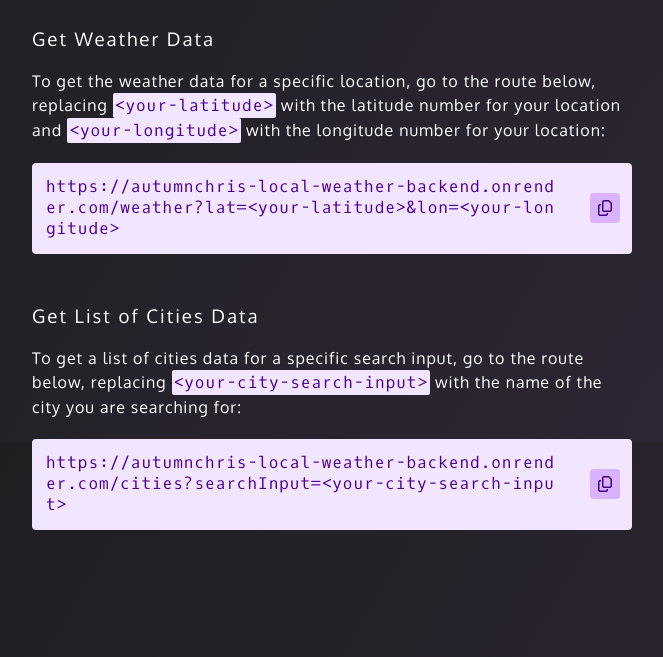
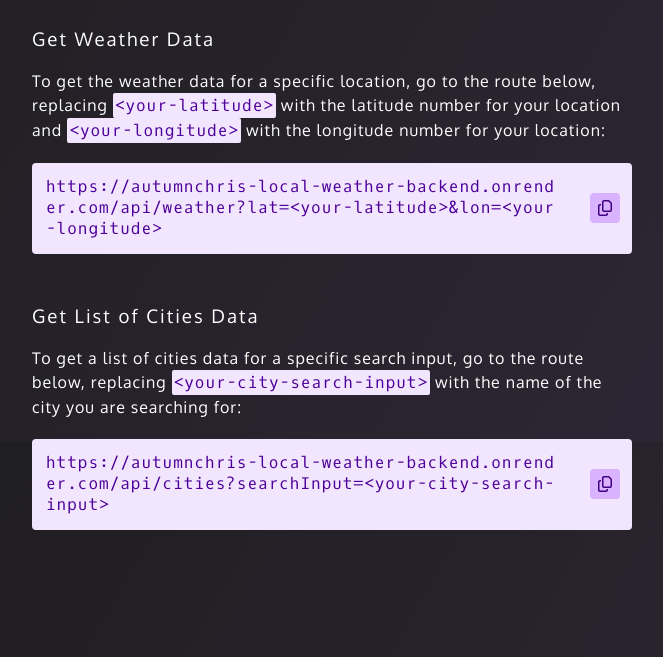
Before and after one commit to autumnchris/local-weather-backend, a Node server app: page /api/ in a window 1280 px wide. Shown: the part 358-1015 px from the top of the page, without its empty margins (308-971 px from the left). Run offline with Node 20, Linux system fonts and the light colour scheme; some libraries are stand-ins or nearby versions.

Commit message:
Fix API links

```diff
--- a/views/index.ejs
+++ b/views/index.ejs
@@ -7,7 +7,7 @@
         <h3>Get Weather Data</h3>
         <p>To get the weather data for a specific location, go to the route below, replacing <code>&lt;your-latitude&gt</code> with the latitude number for your location and <code>&lt;your-longitude&gt</code> with the longitude number for your location:</p>
         <pre>
-          <code class="api-link">https://autumnchris-local-weather-backend.onrender.com/weather?lat=&lt;your-latitude&gt;&lon=&lt;your-longitude&gt;</code>
+          <code class="api-link">https://autumnchris-local-weather-backend.onrender.com/api/weather?lat=&lt;your-latitude&gt;&lon=&lt;your-longitude&gt;</code>
           <button type="button" class="button copy-button api-weather" title="Copy link to clipboard" aria-label="copy link to clipboard"><span class="copy-icon fa-regular fa-copy"></span></button>
         </pre>
       </section>
@@ -15,7 +15,7 @@
         <h3>Get List of Cities Data</h3>
         <p>To get a list of cities data for a specific search input, go to the route below, replacing <code>&lt;your-city-search-input&gt</code> with the name of the city you are searching for:</p>
         <pre>
-          <code class="api-link">https://autumnchris-local-weather-backend.onrender.com/cities?searchInput=&lt;your-city-search-input&gt;</code>
+          <code class="api-link">https://autumnchris-local-weather-backend.onrender.com/api/cities?searchInput=&lt;your-city-search-input&gt;</code>
           <button type="button" class="button copy-button api-cities" title="Copy link to clipboard" aria-label="copy link to clipboard"><span class="copy-icon fa-regular fa-copy"></span></button>
         </pre>
       </section>
--- a/views/layout.ejs
+++ b/views/layout.ejs
@@ -15,8 +15,8 @@
       function events() {
         document.addEventListener('click', event => {
           const element = event.target;
-          element.matches('.copy-button.api-weather') ? copyText('https://autumnchris-local-weather-backend.onrender.com/weather?lat=<your-latitude>&lon=<your-longitude>') : null;
-          element.matches('.copy-button.api-cities') ? copyText('https://autumnchris-local-weather-backend.onrender.com/cities?searchInput=<your-city-search-input>') : null;
+          element.matches('.copy-button.api-weather') ? copyText('https://autumnchris-local-weather-backend.onrender.com/api/weather?lat=<your-latitude>&lon=<your-longitude>') : null;
+          element.matches('.copy-button.api-cities') ? copyText('https://autumnchris-local-weather-backend.onrender.com/api/cities?searchInput=<your-city-search-input>') : null;
         });
       }
 
```
